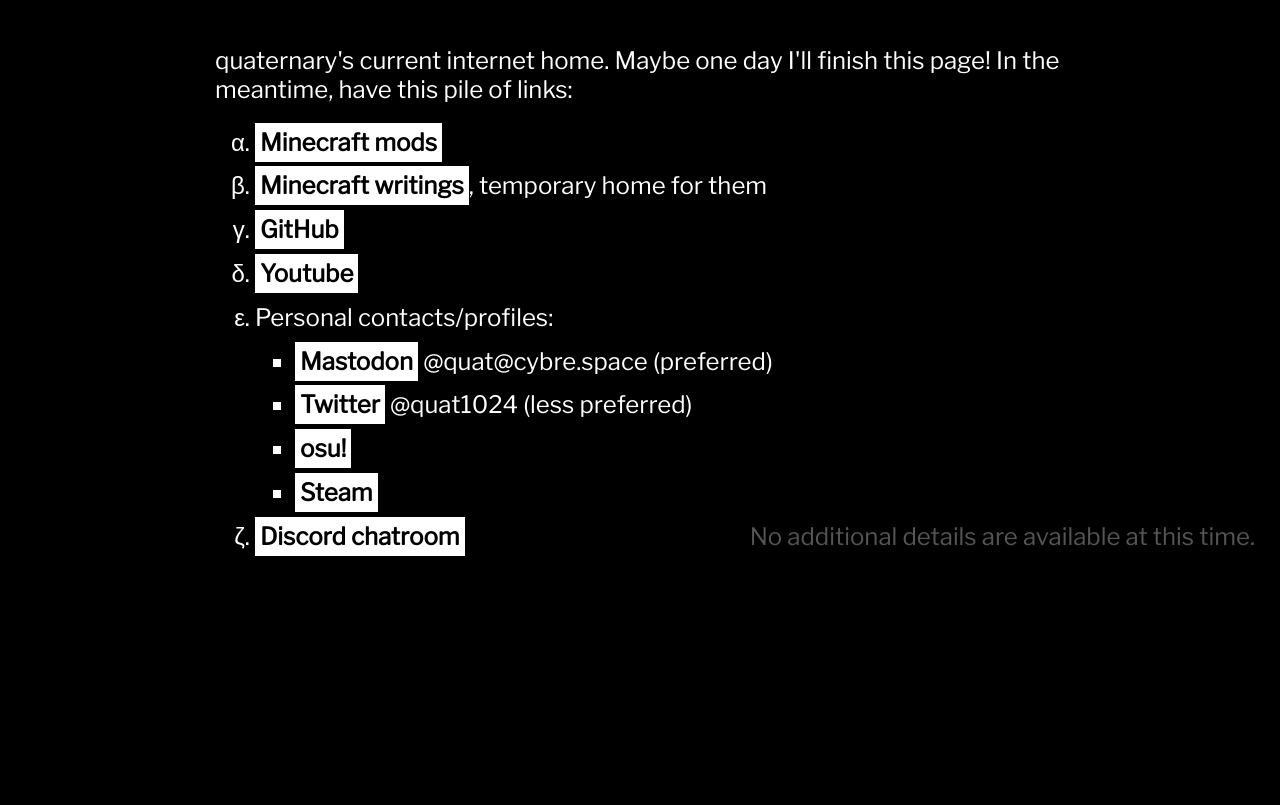
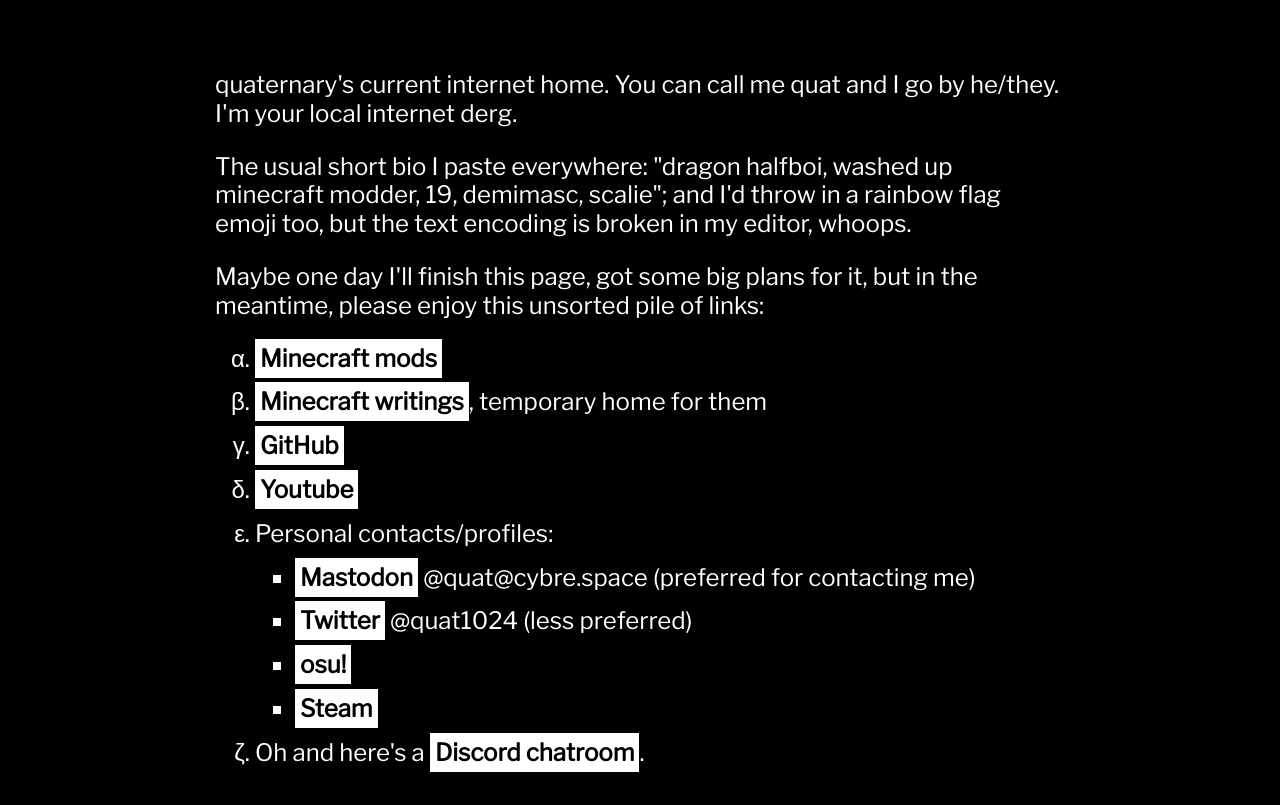
Before and after one commit to quat1024/quat1024.github.io, a plain HTML site: page index.html in a window 1280 px wide. Shown: the part 223-1028 px from the top of the page. Before the commit the page ends 800 px from the top, so only its background shows below. Drawn offline with nearby package versions, Linux system fonts and the light colour scheme.

Commit message:
More words on the page, more dynamic layout, fix the logo getting crushed by the text

```diff
--- a/index.html
+++ b/index.html
@@ -14,10 +14,12 @@
 	      <div class="cover2"></div>
 	      <div class="iris"></div>
       </div>
-      <h1>Highly Suspect<br/>Agency</h1>
+      <h1>Highly Suspect Agency</h1>
     </div>
     <div class="body">
-      quaternary's current internet home. Maybe one day I'll finish this page! In the meantime, have this pile of links:
+      <p>quaternary's current internet home. You can call me quat and I go by he/they. I'm your local internet derg.</p>
+      <p>The usual short bio I paste everywhere: "dragon halfboi, washed up minecraft modder, 19, demimasc, scalie"; and I'd throw in a rainbow flag emoji too, but the text encoding is broken in my editor, whoops.</p>
+      <p>Maybe one day I'll finish this page, got some big plans for it, but in the meantime, please enjoy this unsorted pile of links:</p>
       <ul class="links">
         <li><a href="https://www.curseforge.com/members/quat1024/projects">Minecraft mods</a></li>
         <li><a href="https://gist.github.com/quat1024/d2f34041d0557d95447e2234f3f58f31">Minecraft writings</a>, temporary home for them</li>
@@ -25,13 +27,13 @@
         <li><a href="https://www.youtube.com/channel/UCF-Wo484yZm0Cv1Nb6Jiv6Q">Youtube</a></li>
         <li>Personal contacts/profiles:
           <ul>
-            <li><a rel="me" href="https://cybre.space/@quat">Mastodon</a> @quat@cybre.space (preferred)</li>
+            <li><a rel="me" href="https://cybre.space/@quat">Mastodon</a> @quat@cybre.space (preferred for contacting me)</li>
             <li><a href="https://twitter.com/quat1024">Twitter</a> @quat1024 (less preferred)</li>
             <li><a href="https://osu.ppy.sh/users/2327285">osu!</a></li>
             <li><a href="https://steamcommunity.com/id/quaternary">Steam</a></li>
           </ul>
         </li>
-        <li><a href="http://highlysuspect.agency/discord">Discord chatroom</a></li>
+        <li>Oh and here's a <a href="http://highlysuspect.agency/discord">Discord chatroom</a>.</li>
       </ul>
       <div class="construction">No additional details are available at this time.</div>
     </div>
--- a/rotator.css
+++ b/rotator.css
@@ -3,6 +3,7 @@
 
 	width: var(--size);
 	height: var(--size);
+	flex-shrink: 0;
 
 	display: grid;
 	grid-template-areas: "everything";
--- a/stylin.css
+++ b/stylin.css
@@ -21,7 +21,7 @@
 }
 
 body {
-  width: 900px;
+  max-width: 80%;
   margin: 0 auto 0 auto;
 
   display: flex;
@@ -53,8 +53,10 @@
 }
 
 .body {
+  max-width: 900px;
+  margin: 25px auto 70px auto;
+
   font-size: 24px;
-  margin-top: 25px;
   padding: 0 25px;
   line-height: 120%;
 }
@@ -69,7 +71,6 @@
 
 .body ul li {
   margin-top: 15px;
-
 }
 
 .body a {
@@ -91,7 +92,8 @@
 }
 
 .body .construction {
-  color: #555;
+  color: #222;
+  font-family: "Roboto Mono", monospace;
 
   position: absolute;
   right: 25px;
@@ -99,21 +101,18 @@
   text-align: right;
 }
 
-@media (max-width: 900px) {
+@media (max-width: 950px) {
   body {
     width: unset;
   }
 
   .head h1 {
     text-align: right;
+    font-size: 40px;
   }
 }
 
 @media (max-width: 770px) {
-  .head h1 {
-    font-size: 30px;
-  }
-
   .body {
     font-size: 16px;
   }
```
